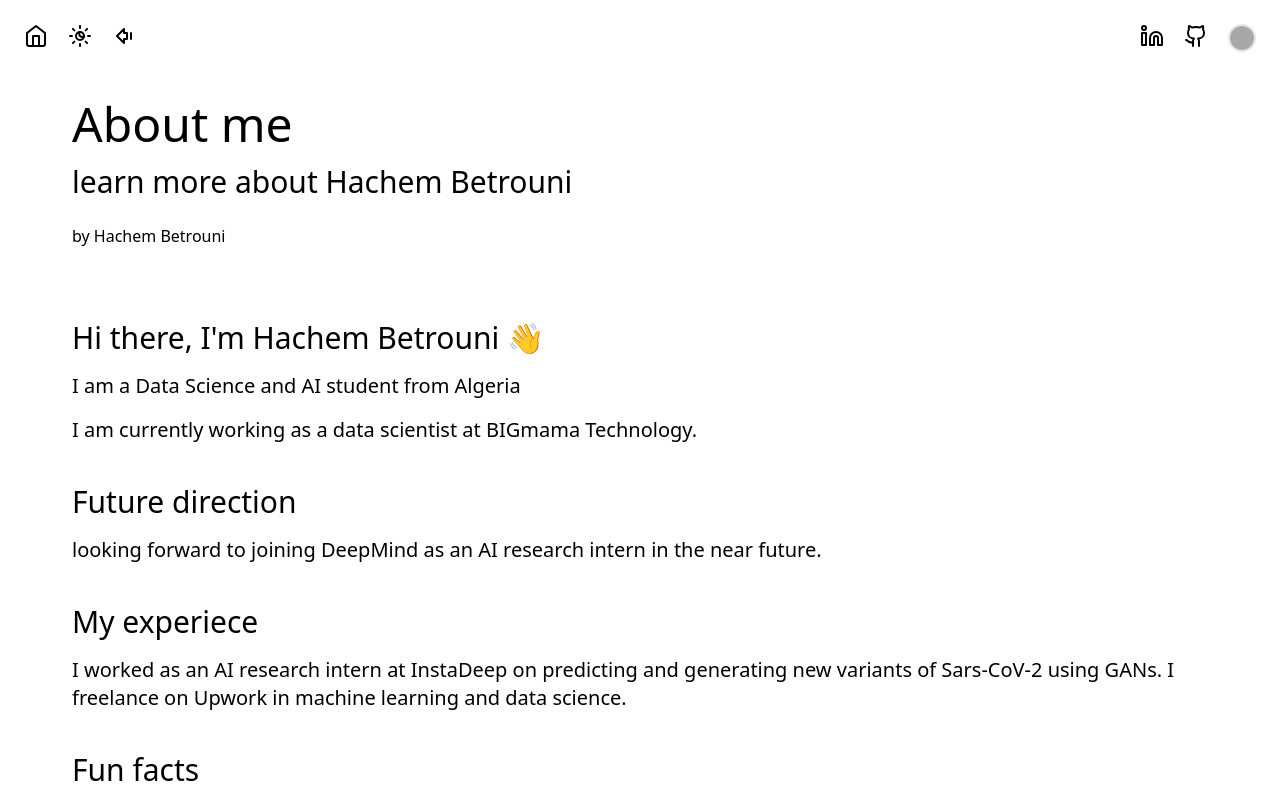
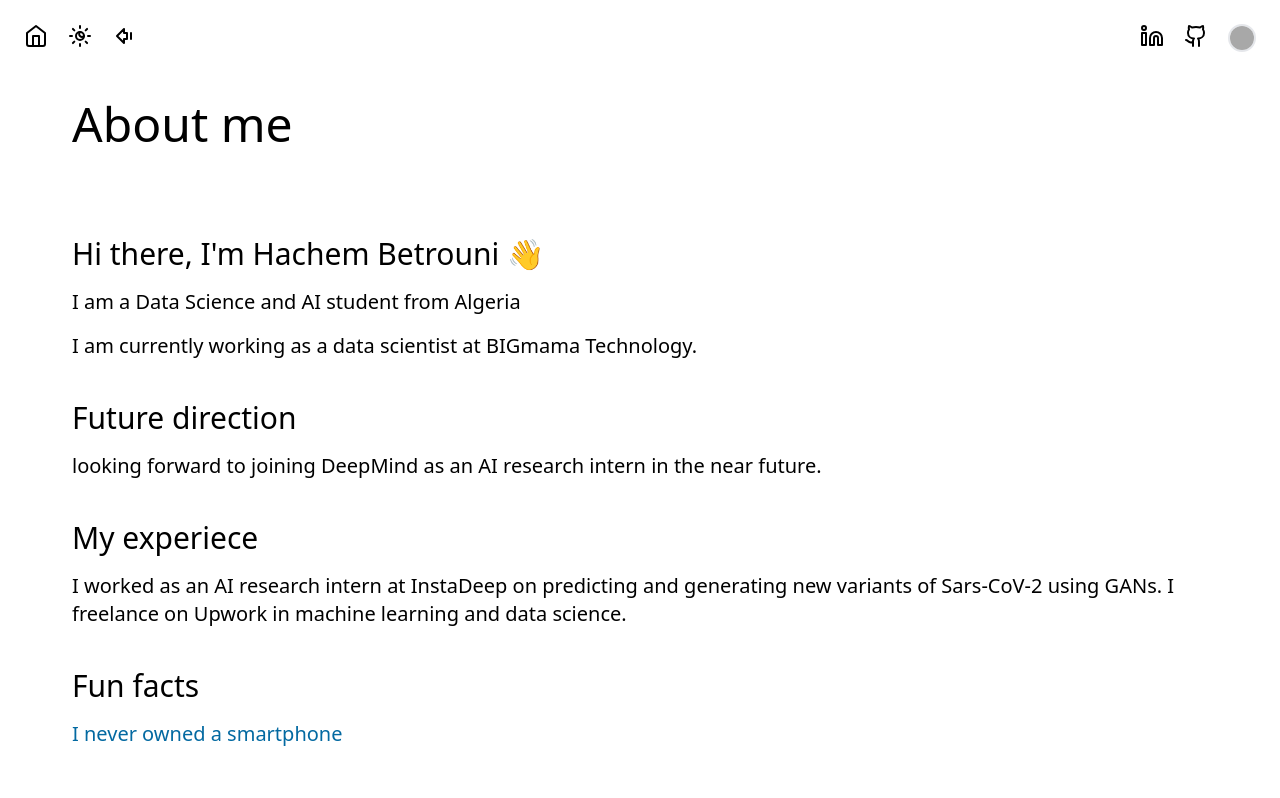
Before and after one commit to 1hachem/1hachem.xyz, a Next.js app: page /content/about in a window 1280 px wide. Shown: the top 798 px of the page. Built offline with nearby package versions, Linux system fonts and the light colour scheme; no server answers.

Commit message:
update about me

```diff
--- a/src/pages/content/about.mdx
+++ b/src/pages/content/about.mdx
@@ -1,9 +1,7 @@
 import Layout from "@/components/Layouts/BlogLayout";
 
 export const meta = {
-  author: "Hachem Betrouni",
   title: "About me",
-  slug: "learn more about Hachem Betrouni",
   topics: [
     "about",
     "cericulem vitae",
@@ -33,42 +31,4 @@ I freelance on Upwork in machine learning and data science.
 
 [I never owned a smartphone](/blogs/smartphone)
 
-## Hi there, I'm Hachem Betrouni 👋
-
-I am a Data Science and AI student from Algeria
-
-I am currently working as a data scientist at BIGmama Technology.
-
-## Future direction
-
-looking forward to joining DeepMind as an AI research intern in the near future.
-
-## My experiece
-
-I worked as an AI research intern at InstaDeep on predicting and generating new variants of Sars-CoV-2 using GANs.
-I freelance on Upwork in machine learning and data science.
-
-## Fun facts
-
-[I never owned a smartphone](/blogs/smartphone)
-
-## Hi there, I'm Hachem Betrouni 👋
-
-I am a Data Science and AI student from Algeria
-
-I am currently working as a data scientist at BIGmama Technology.
-
-## Future direction
-
-looking forward to joining DeepMind as an AI research intern in the near future.
-
-## My experiece
-
-I worked as an AI research intern at InstaDeep on predicting and generating new variants of Sars-CoV-2 using GANs.
-I freelance on Upwork in machine learning and data science.
-
-## Fun facts
-
-[I never owned a smartphone](/blogs/smartphone)
-
 export default ({ children }) => <Layout meta={meta}>{children}</Layout>;
```
